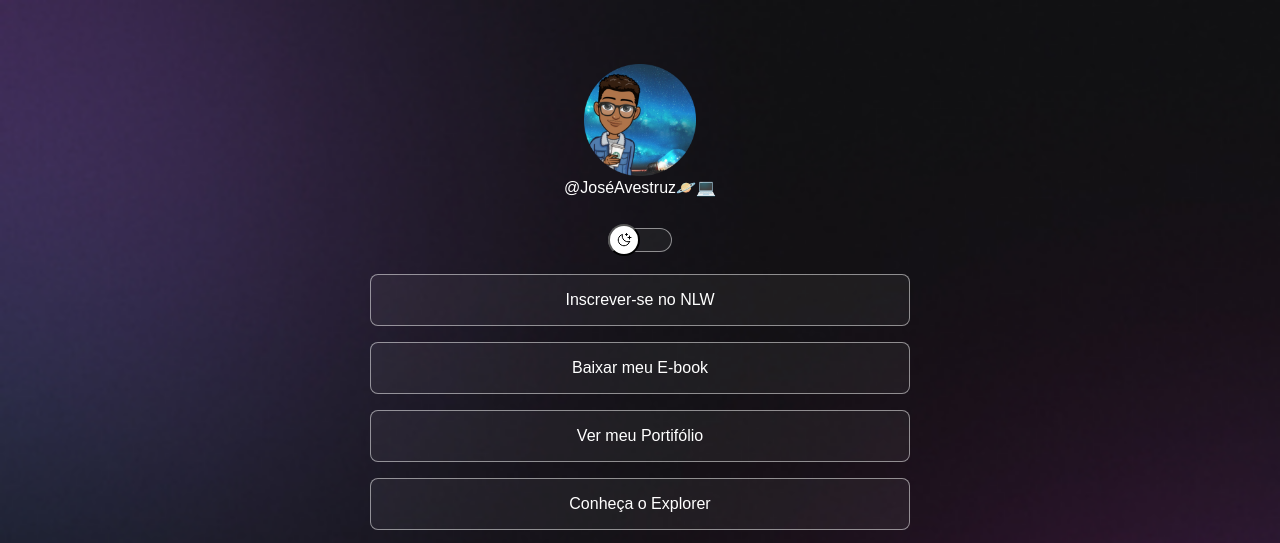
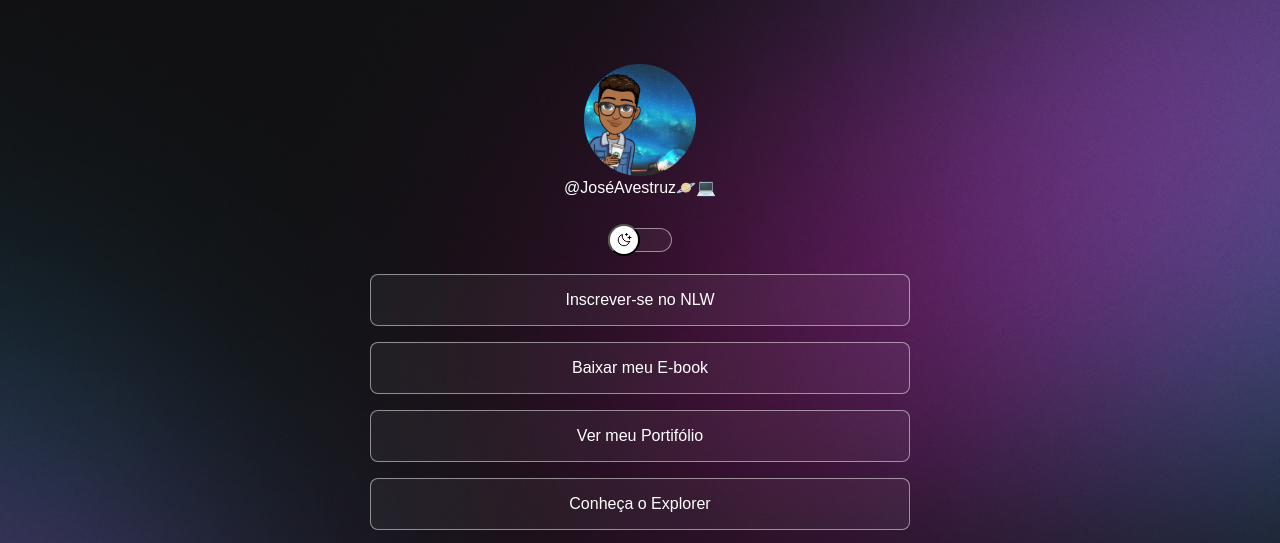
Before and after one commit to JoseAvestruz/dev-link, a plain HTML site: page index.html in a window 1280 px wide. Shown: the top 543 px of the page. Drawn offline with nearby package versions, Linux system fonts and the light colour scheme.

Commit message:
add  mediaQueria

```diff
--- a/style.css
+++ b/style.css
@@ -10,10 +10,12 @@ body{
     background-repeat: no-repeat;
     background-position: top center;
     background-size: cover;
+    height: 100vh;
 }
 body *{
     font-family: "enter",sans-serif;
     color: var(--text-color);
+
 }
 :root{
     --text-color:white;
@@ -147,3 +149,12 @@ footer{
     -webkit-background-filter:blur(4px);
     border-radius: 9999px;
 }
+/*media Queries*/
+@media(min-width:700px){
+    :root{
+        --bg-url:url(./assets/bg-desktop.jpg);
+    }
+    .light{
+        --bg-url:url(./assets/bg-desktop-light.jpg);
+    }
+}
```
